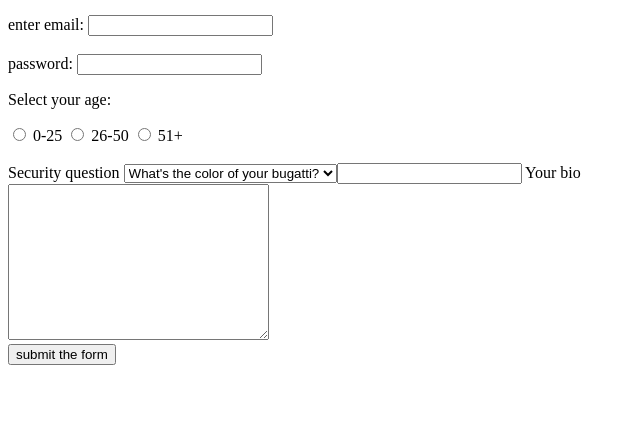
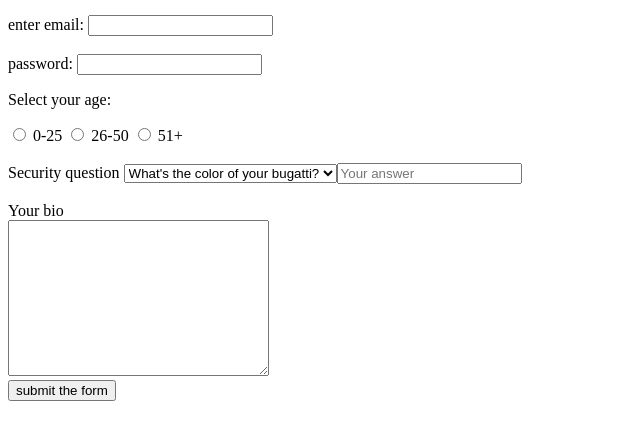
Before and after one commit to michaelmensa/netninja_tutorials, a plain HTML site: page html_css/forms.html in a window 1280 px wide. Shown: the part 104-544 px from the top of the page, without its empty margins (0-640 px from the left). Drawn offline with Linux system fonts and the light colour scheme.

Commit message:
some changes to the commit

```diff
--- a/html_css/forms.html
+++ b/html_css/forms.html
@@ -30,14 +30,16 @@
 
         <label for="question">Security question</label>
         <select id="question" name="question">
-            <option value="q1">What's the color of your bugatti?</option><br>
-            <option value="q2">What's the color of your benz?</option><br>
-            <option value="q1">What's the color of your toyota?</option><br>
+            <option value="q1">What's the color of your bugatti?</option>
+            <option value="q2">What's the color of your benz?</option>
+            <option value="q1">What's the color of your toyota?</option>
 
             <br><br>
 
             <label for="answer">Security question answer:</label>
-            <input type="text" id="answer" name="answer">
+            <input type="text" id="answer" name="answer" placeholder="Your answer">
+
+            <br><br>
 
             <label for="bio">Your bio</label><br>
             <textarea id="bio" name="bio" cols="30" rows="10"></textarea>
```
